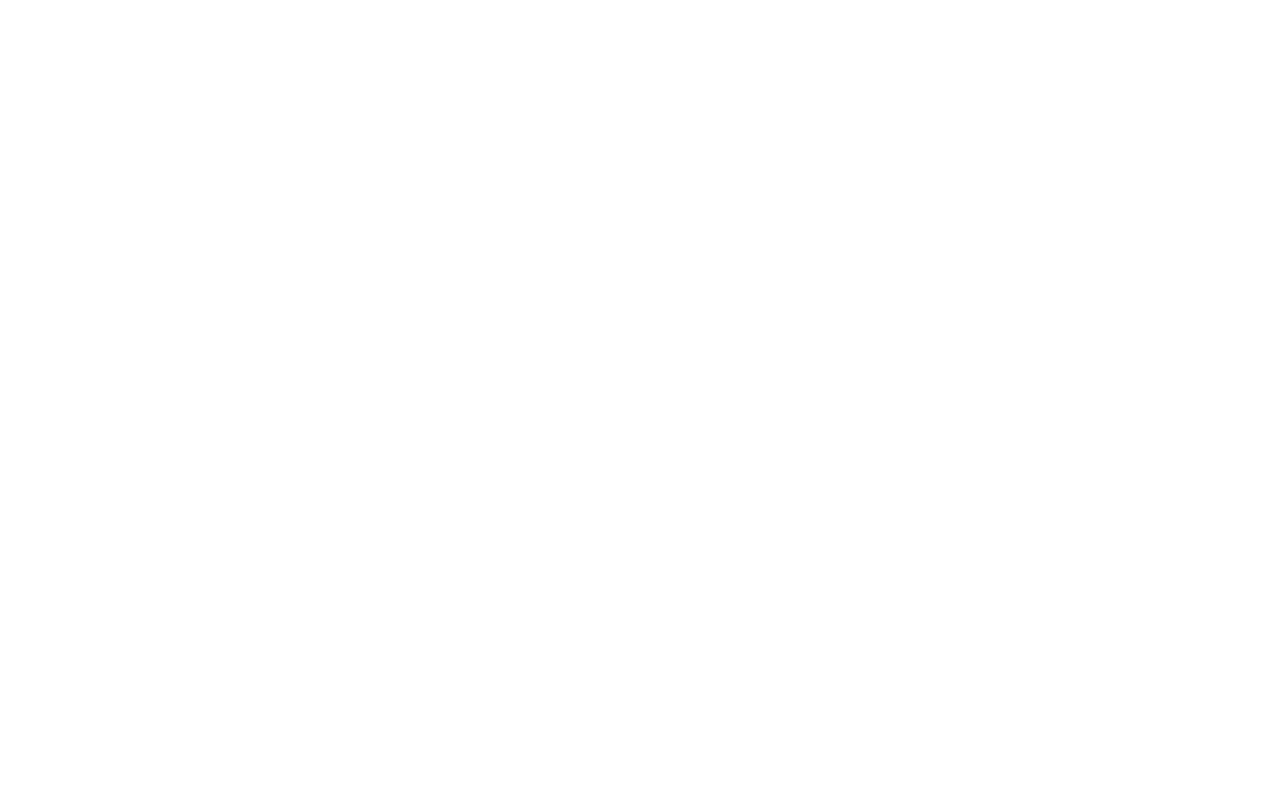
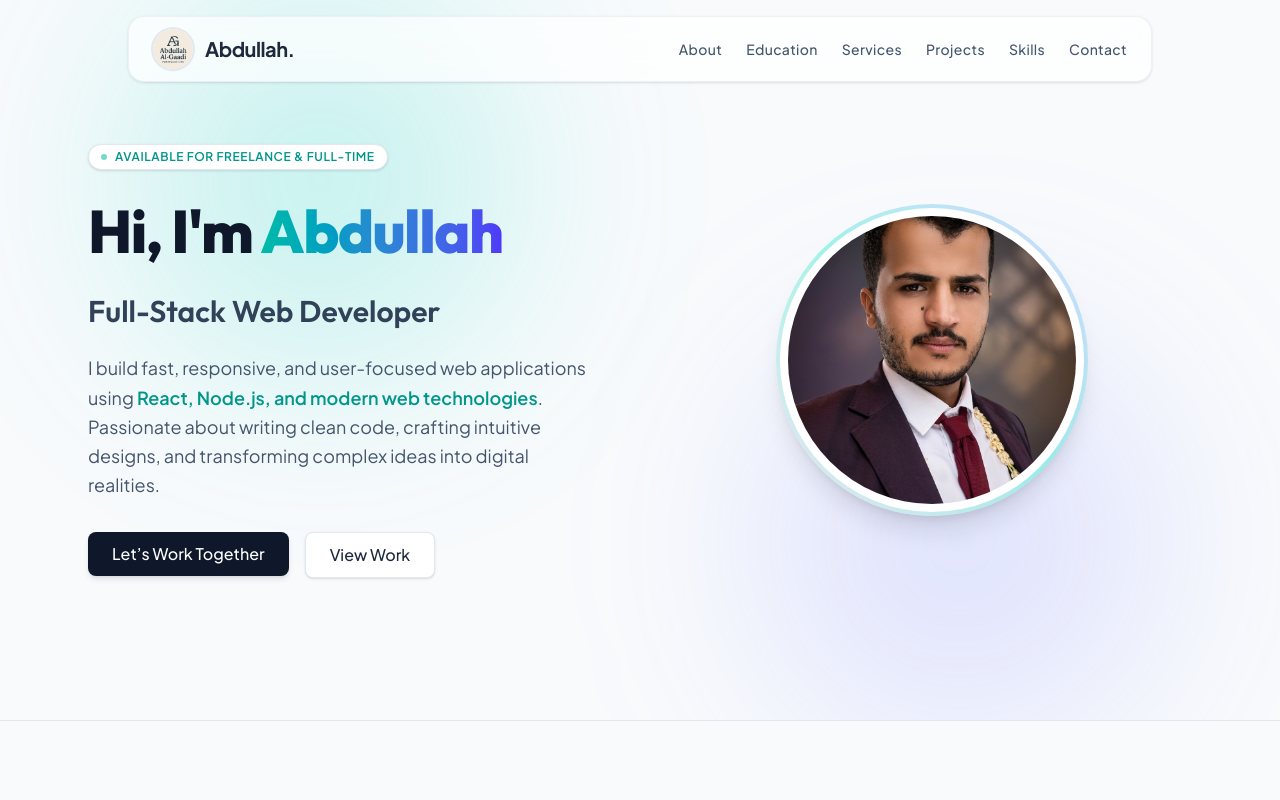
Before and after one commit to Abdullah-Saleh-Algaadi/portfolio-site, a React (Vite) app: page / in a window 1280 px wide. Before the commit this address had no page. Shown: the top 800 px of the page. Built offline with nearby package versions, Linux system fonts and the light colour scheme.

Commit message:
fix: change react router path to root for vercel

```diff
--- a/src/App.jsx
+++ b/src/App.jsx
@@ -5,7 +5,7 @@
   return (
     <BrowserRouter>
       <Routes>
-        <Route path="/portfolio-site/" element={<Home />} />
+        <Route path="/" element={<Home />} />
         {/* <Route path="/example" element={<Example />} /> */}
       </Routes>
     </BrowserRouter>
```
